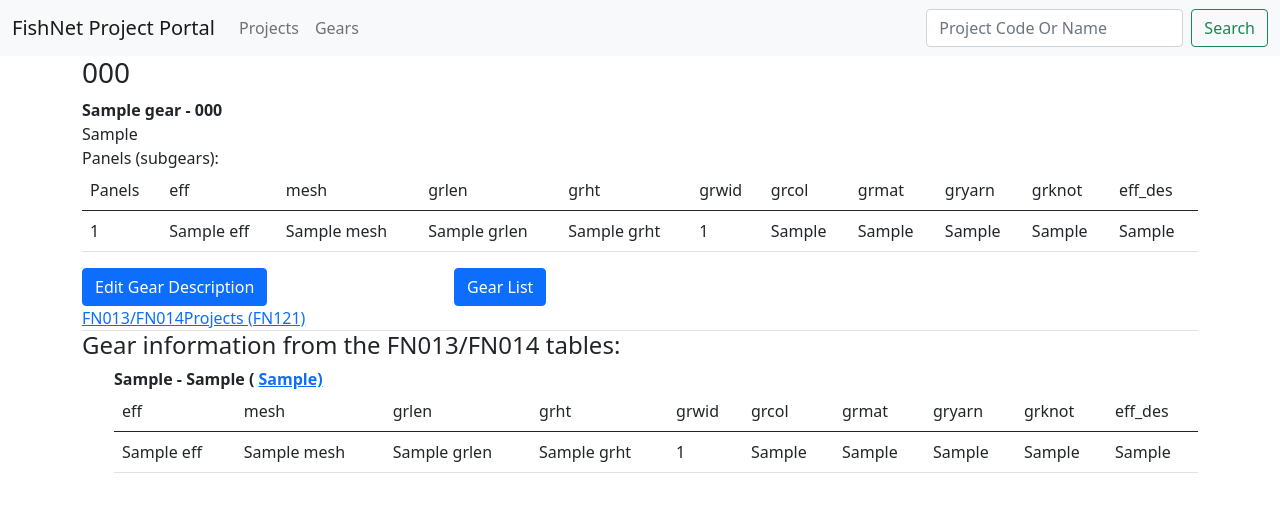
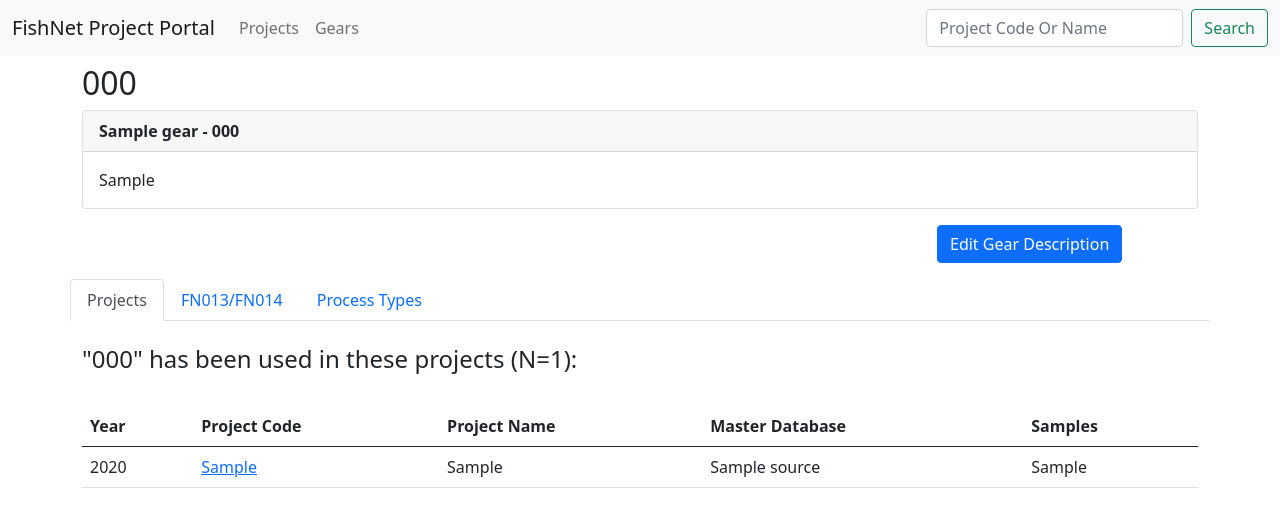
Before and after one commit to AdamCottrill/FishNetPortal, a Django app: template fn_portal/templates/fn_portal/gear_detail.html in a window 1280 px wide. Shown: the top 527 px of the page. Run offline with Django 3.2, Linux system fonts and the light colour scheme; the template is opened without the code that fills it: most values are stand-ins (such as "Sample title", 1, 10 or a date in 2020); parts of the project's set-up code (start-up, migrations or seed data) failed here and were passed over.

Commit message:
Update gear detail page to bootstrap5

```diff
--- a/fn_portal/templates/fn_portal/gear_detail.html
+++ b/fn_portal/templates/fn_portal/gear_detail.html
@@ -6,55 +6,63 @@
 
 {% block sidebar %}
 
-{% sidebar_projects %}
+    {% sidebar_projects %}
 
 {% endblock %}
+
+
+<title>  {% block title  %} Gear Detail - {gear.gr_code}  {% endblock %}  </title>
 
 {% block content  %}
 
 
+
+
     <div class="container">
 
-
-
-        <h3>{{ gear_code }}</h3>
+        <h2 class="my-2">{{ gear_code }}</h2>
 
         {% if gear %}
-            <div class="panel panel-default">
-                <div class="panel-heading">     <strong> {{ gear.gr_label }} - {{ gear.gr_code }}</strong></div>
 
-                <div class="panel-body">
+            <div class="card">
+                <div class="card-header">
+                    <strong> {{ gear.gr_label }} - {{ gear.gr_code }}</strong>
+                </div>
+                <div class="card-body">
 
                     {% if gear.depreciated %}
                         <div class="alert alert-danger" role="alert">
-                            "{{ gear_code }}" has been depreciated and should not be used for new UGLMU projects.
+                            "{{ gear_code }}" has been depreciated and should not be used for new projects.
                         </div>
                     {% endif %}
 
                     {{ gear.gr_des_html|safe}}
 
 
-                    <div class="panel panel-default">
-                        <div class="panel-heading"> Panels (subgears): </div>
-                        <div class="panel-body">
+                    {% if gear.grtp == "GL" %}
 
-                            {% if gear.get_subgears %}
+                    <div class="card">
+                        <div class="card-header">
+                            Panels (subgears):
+                        </div>
+                        <div class="card-body">
 
+                            {% if  gear.get_subgears %}
 
                                 <table class="table">
                                     <thead>
                                         <tr>
-                                            <td> Panels </td>
-                                            <td> eff </td>
-                                            <td> mesh </td>
-                                            <td> grlen </td>
-                                            <td> grht  </td>
-                                            <td> grwid </td>
-                                            <td> grcol </td>
-                                            <td> grmat </td>
-                                            <td> gryarn </td>
-                                            <td> grknot </td>
-                                            <td> eff_des </td>
+                                            <th> Panels </th>
+                                            <th> eff </th>
+                                            <th> mesh </th>
+                                            <th> grlen </th>
+                                            <th> grht  </th>
+                                            <th> grwid </th>
+                                            <th> grcol </th>
+                                            <th> grmat </th>
+                                            <th> gryarn </th>
+                                            <th> grknot </th>
+                                            <th> eff_des </th>
                                         </tr>
                                     </thead>
 
@@ -75,14 +83,18 @@
                                     {% endfor %}
                                 </table>
 
-
                             {% else %}
                                 <p>No detailed effort information on subgears is currently available for {{ gear.gr_code }}.</p>
                             {% endif %}
+
                         </div>
                     </div>
+                    {% endif %}
                 </div>
             </div>
+
+
+
         {% else %}
             <div class="alert alert-danger" role="alert">
                 "{{ gear_code }}" does not appear to be documented. Do you know anything about it?
@@ -90,31 +102,66 @@
 
         {% endif%}
 
-        <div class="row">
-            <div class="btn-group pull-right row">
-                <div class="col-md-3">
-                    <a class="btn btn-primary pull-right" href="{% url 'fn_portal:edit_gear' gear_code %}" role="button">Edit Gear Description</a>
-                </div>
-                <div class="col-md-1" ></div>
-                <div class="col-md-2" >
-                    <a class="btn btn-primary pull-right" href="{% url 'fn_portal:gear_list' %}" role="button">Gear List</a>
-                </div>
+
+        <div class="row my-3 justify-content-end">
+
+            <div class="col-3">
+                <a class="btn btn-primary" href="{% url 'fn_portal:edit_gear' gear_code %}" role="button">Edit Gear Description</a>
             </div>
+
         </div>
 
-        <div>
 
-            <!-- Nav tabs -->
-            <ul class="nav nav-tabs" role="tablist">
-                <li role="presentation" class="active"><a href="#gear" aria-controls="gear" role="tab" data-toggle="tab">FN013/FN014</a></li>
-                <li role="presentation"><a href="#projects" aria-controls="projects" role="tab" data-toggle="tab">Projects (FN121)</a></li>
+        <div class="row">
+
+
+            <ul class="nav nav-tabs" id="gear-tab" role="tablist">
+                <li class="nav-item" role="presentation">
+                    <button class="nav-link active" id="project-tab" data-bs-toggle="tab" data-bs-target="#project" type="button" role="tab" aria-controls="project" aria-selected="true">Projects</button>
+                </li>
+                <li class="nav-item" role="presentation">
+                    <button class="nav-link" id="fn013-fn014-tab" data-bs-toggle="tab" data-bs-target="#fn013-fn014" type="button" role="tab" aria-controls="fn013-fn014" aria-selected="false">FN013/FN014</button>
+                </li>
+
+                <li class="nav-item" role="presentation">
+                    <button class="nav-link" id="process-type-tab" data-bs-toggle="tab" data-bs-target="#process-type" type="button" role="tab" aria-controls="process-type" aria-selected="false">Process Types</button>
+                </li>
+
             </ul>
+            <div class="tab-content" id="myTabContent">
+                <div class="tab-pane fade show active" id="project" role="tabpanel" aria-labelledby="project-tab">
 
-            <!-- Tab panes -->
-            <div class="tab-content">
-                <div role="tabpanel" class="tab-pane active" id="gear">
+                    <div class="row my-4">
+                        <h4>"{{ gear_code }}" has been used in these projects (N={{ projects|length }}):</h4>
+                    </div>
 
-                    <h4>Gear information from the FN013/FN014 tables:</h4>
+                    <table class="table">
+                        <thead>
+                            <tr>
+                                <th>Year</th>
+                                <th>Project Code</th>
+                                <th>Project Name</th>
+                                <th>Master Database</th>
+                                <th>Samples</th>
+                            </tr>
+                        </thead>
+                        {% for project in projects %}
+                            <tr>
+                                <td>{{ project.year }}</td>
+                                <td><a href="{% url 'fn_portal:project_detail' project.slug %}">{{ project.prj_cd }}</a></td>
+                                <td>{{ project.prj_nm }}</td>
+                                <td>{{ project.source }}</td>
+                                <td>{{ project.N }}</td>
+                            </tr>
+                        {% endfor %}
+                    </table>
+                </div>
+                <div class="tab-pane fade" id="fn013-fn014" role="tabpanel" aria-labelledby="fn013-fn014-tab">
+
+                    <div class="row my-4">
+                        <h4>Gear information from the FN013/FN014 tables:</h4>
+                    </div>
+
                     {% if fn013_gear %}
                         <ul>
                             {% for gr in fn013_gear %}
@@ -156,15 +203,11 @@
                                                     </tr>
                                                 {% endfor %}
                                             </table>
-
                                         {% else %}
                                             <p>No detailed effort information currently available.</p>
                                         {% endif %}
-
-
                                     </div>
                                 </div>
-
                             {% endfor %}
 
                         </ul>
@@ -172,48 +215,13 @@
                         <p> '{{ gear_code }}' is missing from the FN013 table! </p>
                     {% endif %}
                 </div>
-                <div role="tabpanel" class="tab-pane" id="projects">
-                    <h4>"{{ gear_code }}" appears in the FN121 table of these projects (N={{ projects|length }}):</h4>
-
-                    <table class="table">
-                        <thead>
-                            <tr>
-                                <td>Year</td>
-                                <td>Project Code</td>
-                                <td>Project Name</td>
-                                <td>Master Database</td>
-                                <td>Samples</td>
-                            </tr>
-                        </thead>
-                        {% for project in projects %}
-                            <tr>
-                                <td>{{ project.year }}</td>
-                                <td><a href="{% url 'fn_portal:project_detail' project.slug %}">{{ project.prj_cd }}</a></td>
-                                <td>{{ project.prj_nm }}</td>
-                                <td>{{ project.source }}</td>
-                                <td>{{ project.N }}</td>
-                            </tr>
-                        {% endfor %}
-                    </table>
+                <div class="tab-pane fade" id="process-type" role="tabpanel" aria-labelledby="process-type-tab">
+                    <div class="row my-4">
+                        <h4>This tab will present the known process types associated with this gear.</h4>
+                    </div>
                 </div>
             </div>
-
         </div>
     </div>
 
 {% endblock %}
-
-{% block scripts %}
-
-<script type="text/javascript">
- $( document ).ready(function() {
-     // prepare the sidebar by expanding just the current year
-     var my_year={{ project.year }}{{sample.project.year}};
-     var div_name = "#project-year-" + my_year;
-     $(div_name).show();
-
- });
-</script>
-
-
-{% endblock %}
--- a/fn_portal/templates/fn_portal/gear_list.html
+++ b/fn_portal/templates/fn_portal/gear_list.html
@@ -8,7 +8,7 @@
 
     <style>
 
-     td th {
+     td,th {
          text-align:center;
      }
 
@@ -16,6 +16,7 @@
 
 {% endblock %}
 
+<title>  {% block title  %} Gear List  {% endblock %}  </title>
 
 {% block content  %}
 
--- a/fn_portal/templates/fn_portal/project_data_upload.html
+++ b/fn_portal/templates/fn_portal/project_data_upload.html
@@ -1,5 +1,8 @@
 
 {% extends "fn_portal/fn_portal_base.html" %}
+
+
+<title>  {% block title  %} Project Data Upload  {% endblock %}  </title>
 
 {% block content  %}
 
--- a/main/settings/local.py
+++ b/main/settings/local.py
@@ -28,13 +28,15 @@ for lib in geolibs:
     if not os.path.exists(lib[1]):
         print("Unable to find {} at {}".format(*lib))
 
-# SECURITY WARNING: don't run with debug turned on in production!
+# # SECURITY WARNING: don't run with debug turned on in production!
 DEBUG = True
+# DEBUG = False
+ALLOWED_HOSTS = ["localhost", "127.0.0.1", "*"]
 
 INTERNAL_IPS = ("127.0.0.1",)
 MIDDLEWARE = ["debug_toolbar.middleware.DebugToolbarMiddleware"] + MIDDLEWARE
-ALLOWED_HOSTS = ["localhost", "127.0.0.1", "*"]
 INSTALLED_APPS += ["debug_toolbar", "django_extensions"]
+
 
 SECRET_KEY = get_env_variable("SECRET_KEY")
 
```
